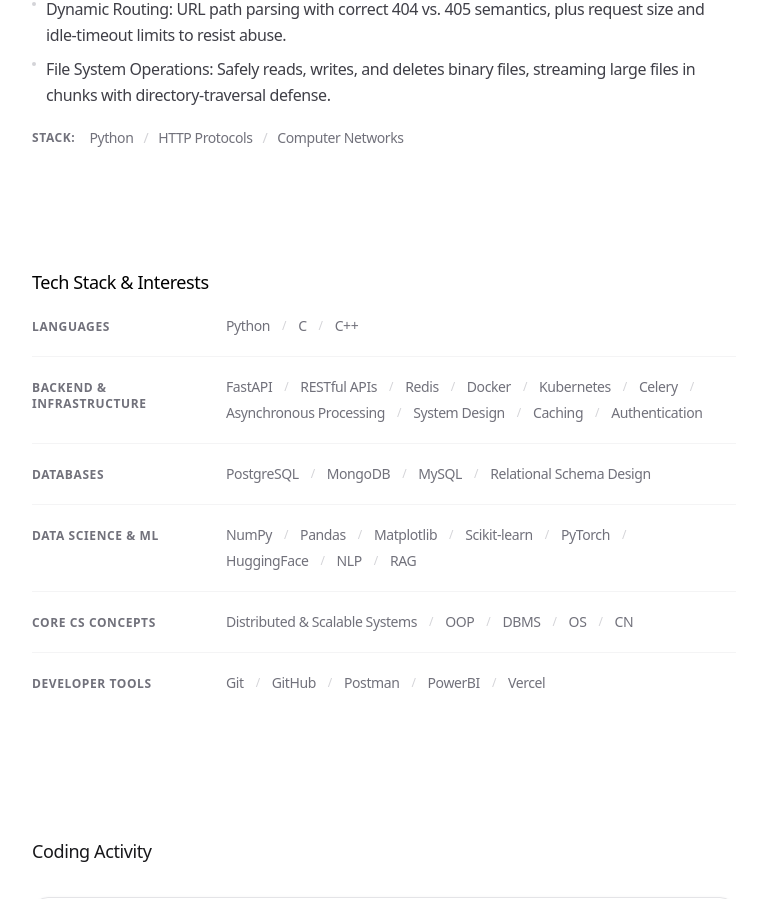
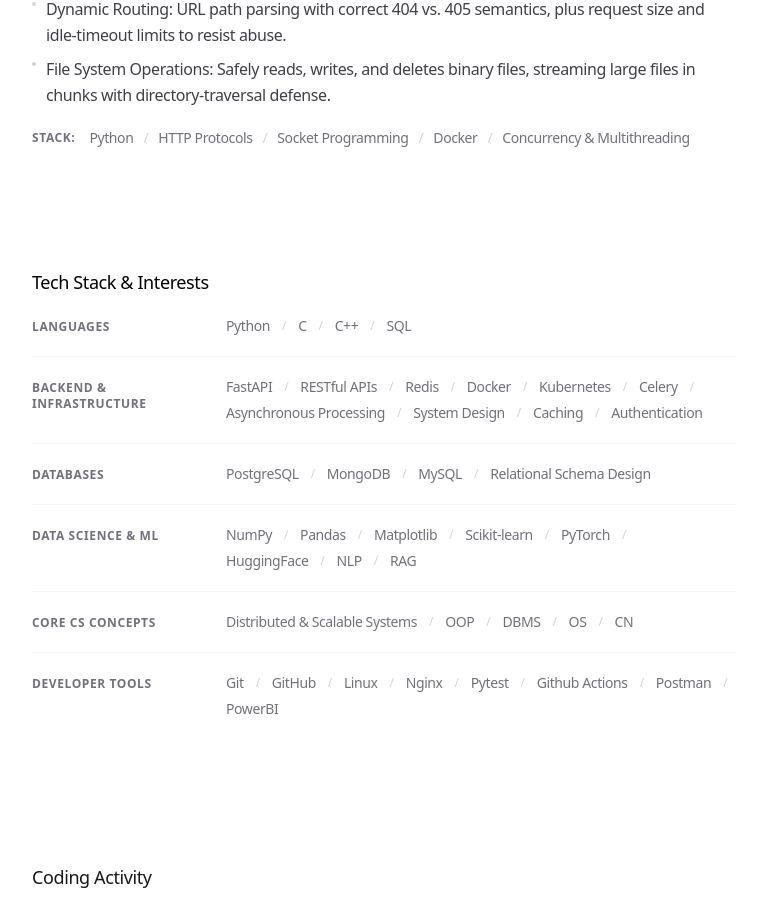
Before and after one commit to kankaniakshat185/portfolio, a Next.js app: page / in a window 1280 px wide. Shown: the part 3760-4659 px from the top of the page, without its empty margins (256-1015 px from the left). Built offline with nearby package versions, Linux system fonts and the light colour scheme; no server answers.

Commit message:
update tech stack

```diff
--- a/app/data.ts
+++ b/app/data.ts
@@ -124,7 +124,7 @@
 ],
 
 
-    techStack: ['Python', 'HTTP Protocols', 'Computer Networks'],
+    techStack: ['Python', 'HTTP Protocols', 'Socket Programming', 'Docker', 'Concurrency & Multithreading'],
     githubLink: 'https://github.com/kankaniakshat185/custom-http-server',
     id: 'project5',
     categories: ['Systems'],
--- a/app/page.tsx
+++ b/app/page.tsx
@@ -251,7 +251,7 @@
             {[
               {
                 category: 'Languages',
-                items: ['Python', 'C', 'C++']
+                items: ['Python', 'C', 'C++', 'SQL']
               },
               {
                 category: 'Backend & Infrastructure',
@@ -271,7 +271,7 @@
               },
               {
                 category: 'Developer Tools',
-                items: ['Git', 'GitHub', 'Postman', 'PowerBI', 'Vercel']
+                items: ['Git', 'GitHub', 'Linux', 'Nginx', 'Pytest', 'Github Actions', 'Postman', 'PowerBI']
               }
             ].map((group) => (
               <div key={group.category} className="py-5 first:pt-0 last:pb-0 flex flex-col sm:flex-row sm:items-baseline gap-2 sm:gap-6 border-b border-zinc-100 dark:border-zinc-900/50 last:border-b-0">
```
